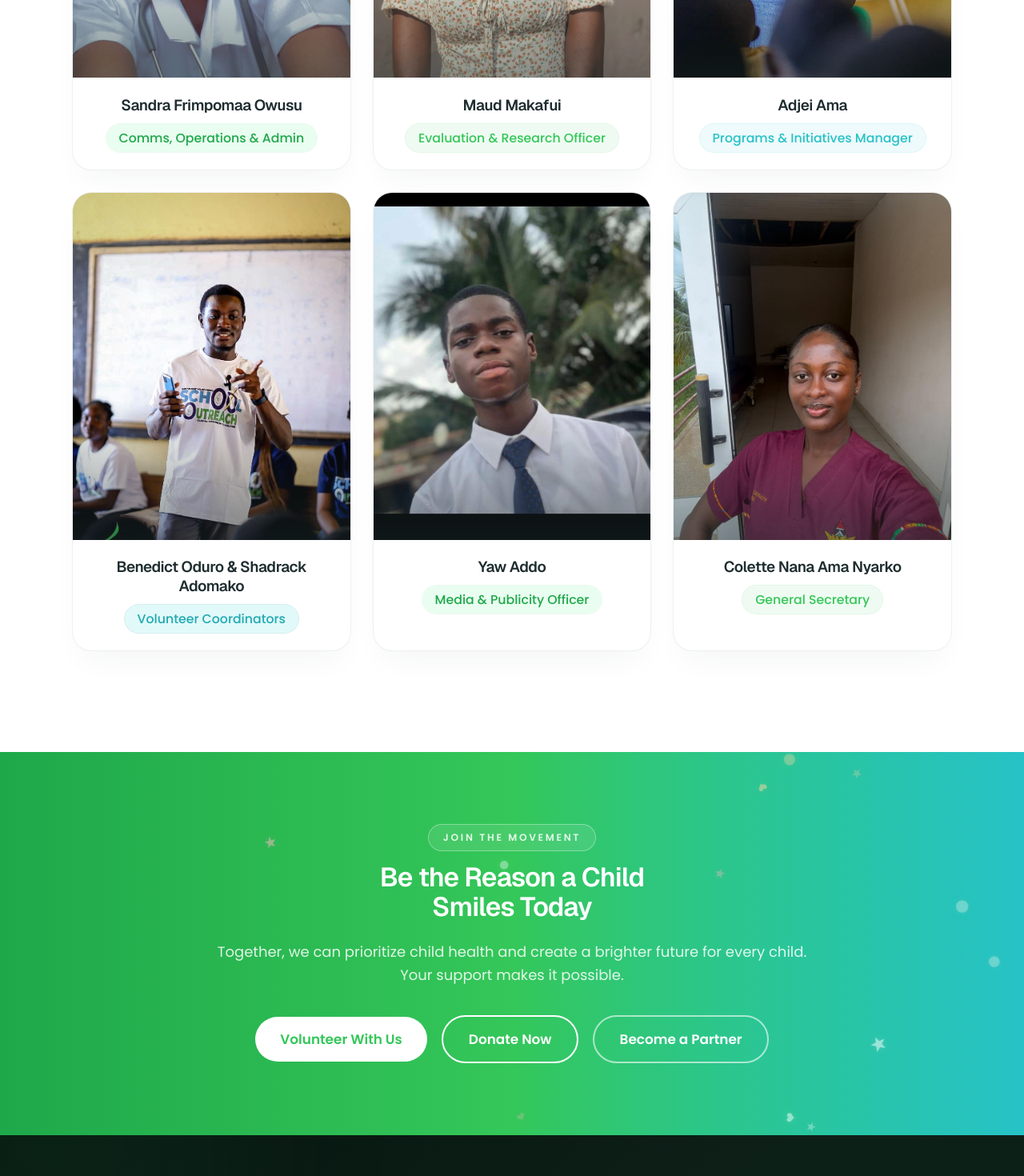
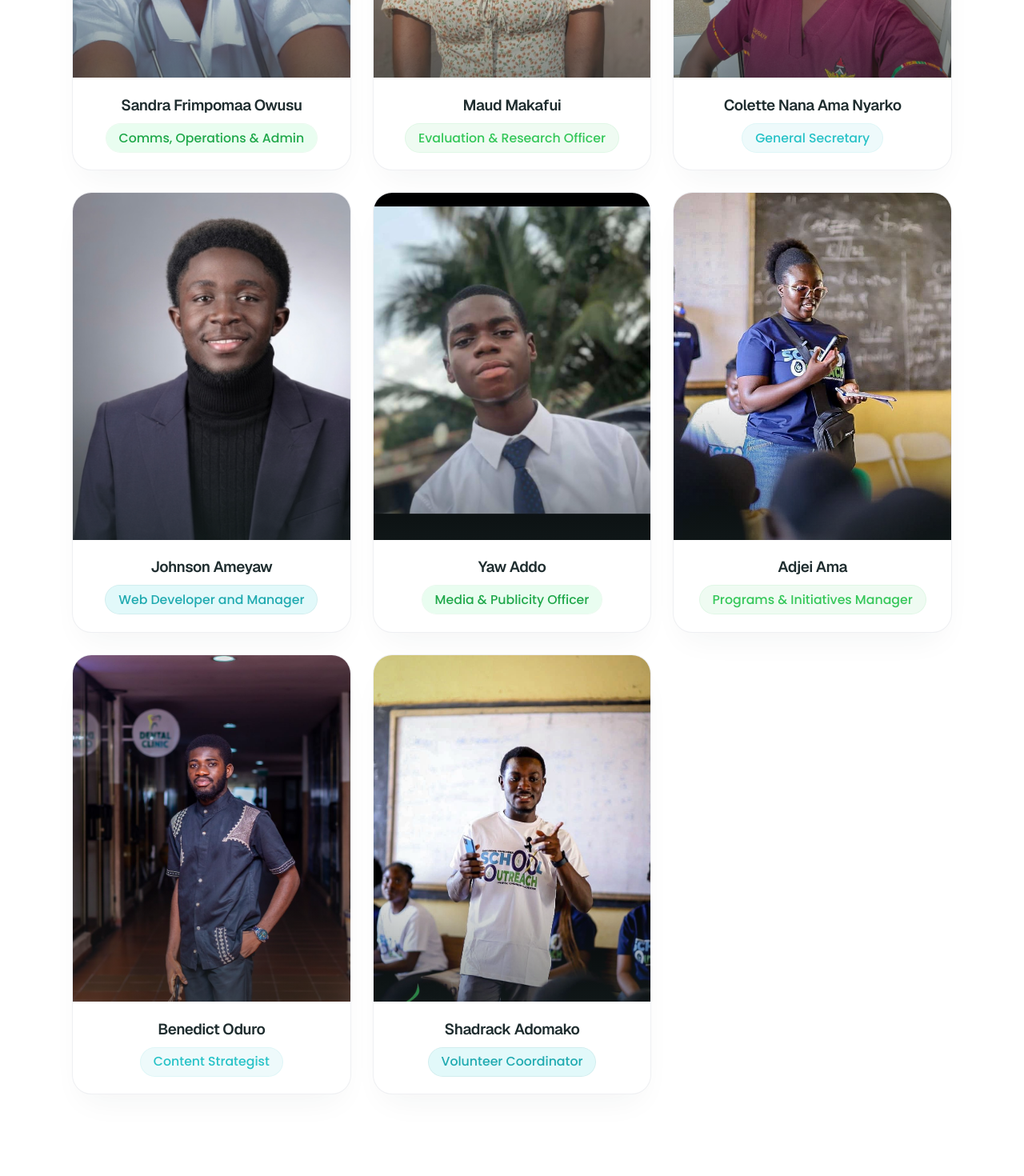
Before and after one commit to jaameyaw/schc-app, a Next.js app: page /about in a window 1280 px wide. Shown: the part 5660-7130 px from the top of the page at 80% size. Built offline with nearby package versions, Linux system fonts and the light colour scheme.

Commit message:
Update Leadership component: Update Johnson's role to Web Developer and Manager, fix image extension, and reorder team members

```diff
--- a/src/app/about/components/Leadership.tsx
+++ b/src/app/about/components/Leadership.tsx
@@ -40,14 +40,14 @@ const leaders = [
     photo: "/images/leadership/maud-makafui.jpg",
   },
   {
-    name: "Adjei Ama",
-    role: "Programs & Initiatives Manager",
-    photo: "/images/leadership/adjei-ama.jpg",
+    name: "Colette Nana Ama Nyarko",
+    role: "General Secretary",
+    photo: "/images/leadership/colette-nyarko.jpg",
   },
   {
-    name: "Benedict Oduro & Shadrack Adomako",
-    role: "Volunteer Coordinators",
-    photo: "/images/leadership/shadrack-adomako.jpg",
+    name: "Johnson Ameyaw",
+    role: "Web Developer and Manager",
+    photo: "/images/leadership/johnson-ameyaw.PNG",
   },
   {
     name: "Yaw Addo",
@@ -55,9 +55,19 @@ const leaders = [
     photo: "/images/leadership/yaw-addo.jpg",
   },
   {
-    name: "Colette Nana Ama Nyarko",
-    role: "General Secretary",
-    photo: "/images/leadership/colette-nyarko.jpg",
+    name: "Adjei Ama",
+    role: "Programs & Initiatives Manager",
+    photo: "/images/leadership/adjei-ama.jpg",
+  },
+  {
+    name: "Benedict Oduro",
+    role: "Content Strategist",
+    photo: "/images/leadership/benedict-odoru.jpeg",
+  },
+  {
+    name: "Shadrack Adomako",
+    role: "Volunteer Coordinator",
+    photo: "/images/leadership/shadrack-adomako.jpg",
   },
 ];
 
```
Also changed, not shown: public/images/leadership/johnson-ameyaw.PNG (added).
